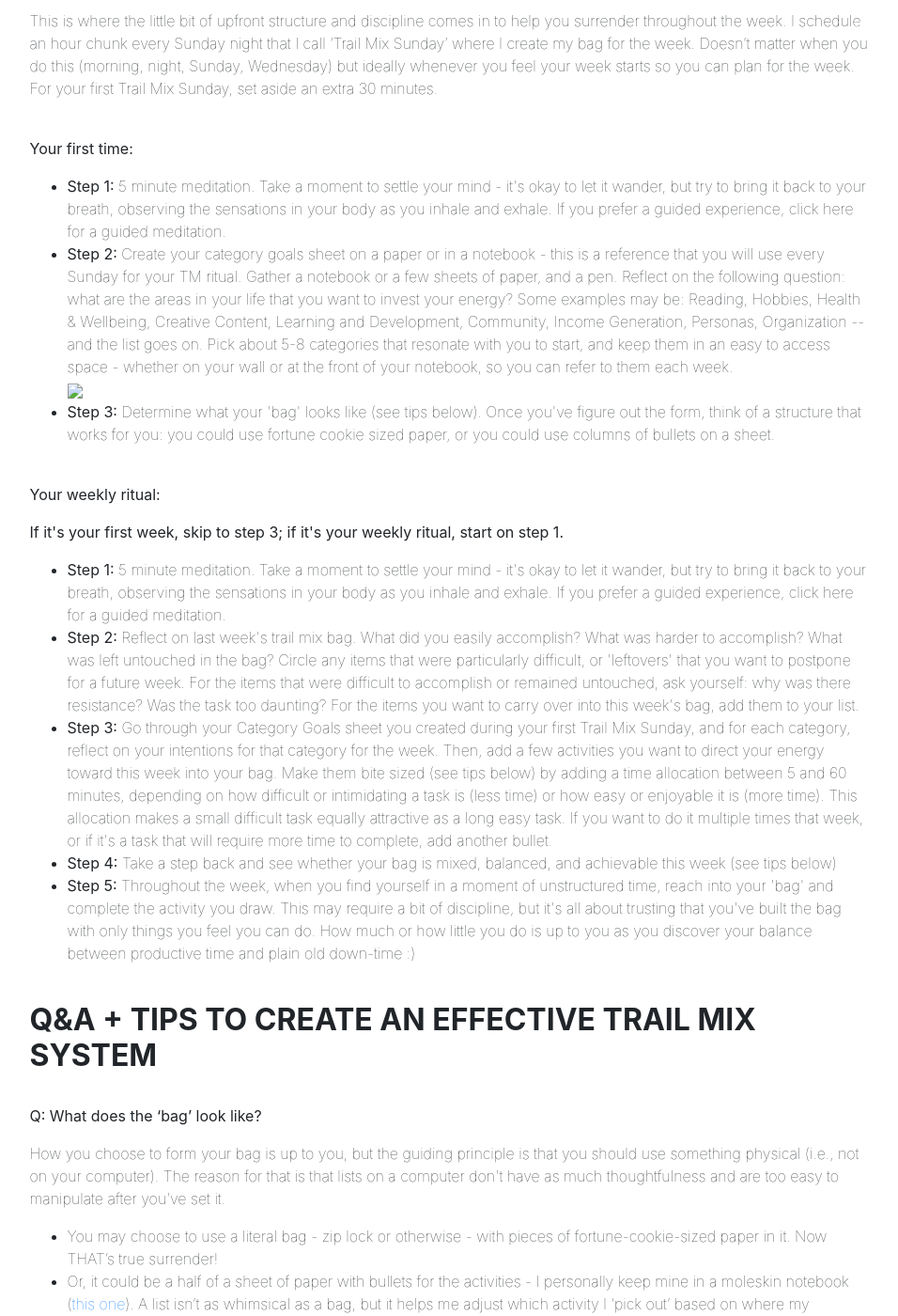
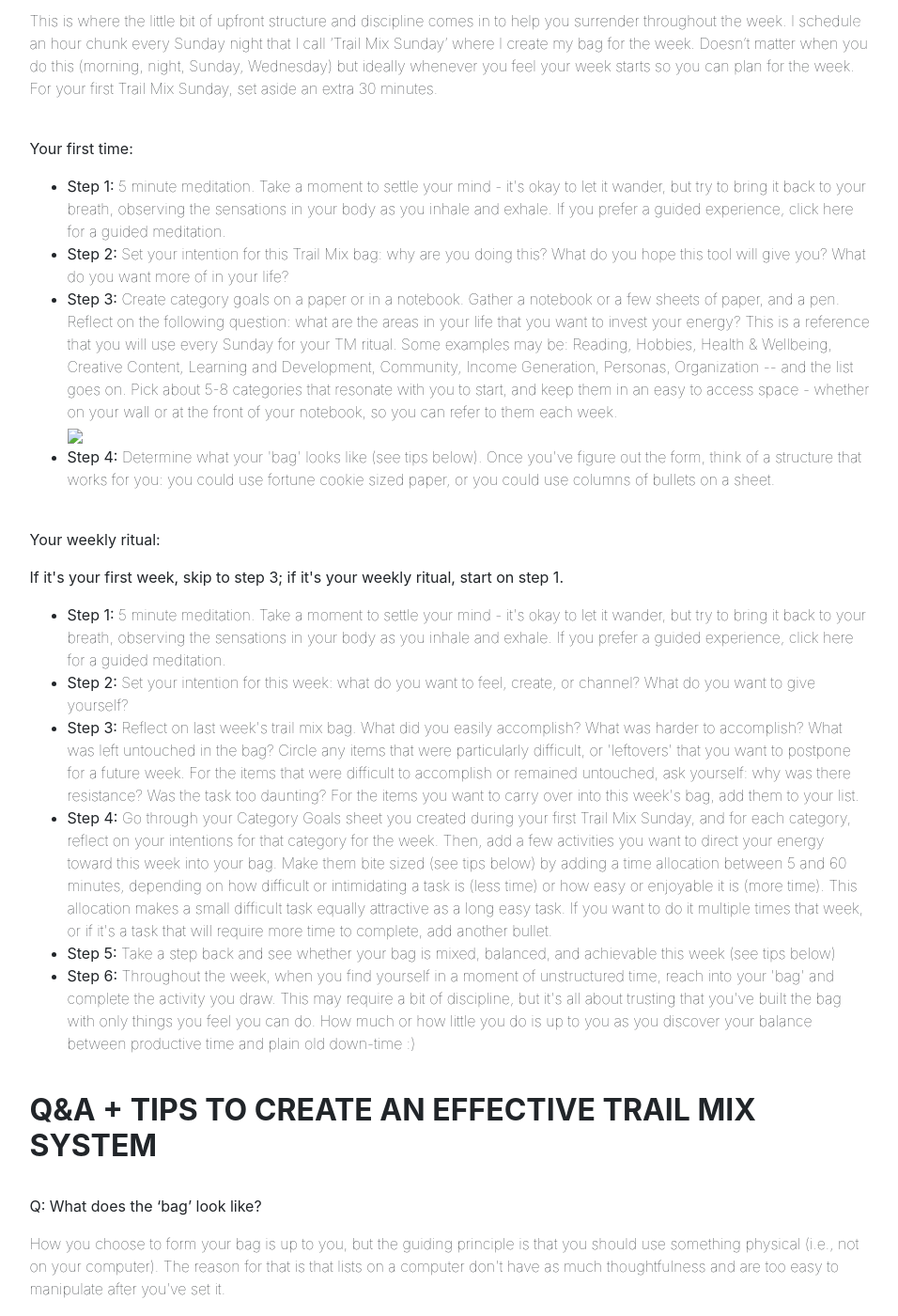
Before and after one commit to dalkat/dalkat.github.io, a Jekyll site: the page built from trailmix.md, in a window 1280 px wide and 1400 px high, scrolled down 3894 px. Shown: the whole window at 94% size, without its empty margins (161-1117 px from the left). Built offline with Jekyll 4.4.1, drawn with Linux system fonts in a browser that asks for light colours; nearby versions of some CDN libraries; some web fonts are replaced; library files that are not in the unit come from our copies.

Commit message:
added intention setting for both first and repeating instances

```diff
--- a/_layouts/trailmix.html
+++ b/_layouts/trailmix.html
@@ -94,9 +94,10 @@ layout: default-sub
 			<p><strong>Your first time: </strong></p>
 			<p><ul>
 			<li><strong>Step 1:</strong> 5 minute meditation. Take a moment to settle your mind - it's okay to let it wander, but try to bring it back to your breath, observing the sensations in your body as you inhale and exhale. If you prefer a guided experience, click here for a guided meditation.</li>
-			<li><strong>Step 2:</strong> Create your category goals sheet on a paper or in a notebook - this is a reference that you will use every Sunday for your TM ritual. Gather a notebook or a few sheets of paper, and a pen. Reflect on the following question: what are the areas in your life that you want to invest your energy? Some examples may be: Reading, Hobbies, Health &amp; Wellbeing, Creative Content, Learning and Development, Community, Income Generation, Personas, Organization -- and the list goes on. Pick about 5-8 categories that resonate with you to start, and keep them in an easy to access space - whether on your wall or at the front of your notebook, so you can refer to them each week.</li>
+			<li><strong>Step 2:</strong> Set your intention for this Trail Mix bag: why are you doing this? What do you hope this tool will give you? What do you want more of in your life?</li>
+		  	<li><strong>Step 3:</strong> Create category goals on a paper or in a notebook. Gather a notebook or a few sheets of paper, and a pen. Reflect on the following question: what are the areas in your life that you want to invest your energy? This is a reference that you will use every Sunday for your TM ritual. Some examples may be: Reading, Hobbies, Health &amp; Wellbeing, Creative Content, Learning and Development, Community, Income Generation, Personas, Organization -- and the list goes on. Pick about 5-8 categories that resonate with you to start, and keep them in an easy to access space - whether on your wall or at the front of your notebook, so you can refer to them each week.</li>
 			  <img src="/img/content/trailmixcategories.png" style="width: auto;">
-			<li><strong>Step 3:</strong> Determine what your 'bag' looks like (see tips below). Once you've figure out the form, think of a structure that works for you: you could use fortune cookie sized paper, or you could use columns of bullets on a sheet.</li>
+			<li><strong>Step 4:</strong> Determine what your 'bag' looks like (see tips below). Once you've figure out the form, think of a structure that works for you: you could use fortune cookie sized paper, or you could use columns of bullets on a sheet.</li>
 			</ul></p>
 			<br>
 
@@ -104,10 +105,11 @@ layout: default-sub
 			<p><strong>If it's your first week, skip to step 3; if it's your weekly ritual, start on step 1.</strong></p>
 			<p><ul>
 			<li><strong>Step 1: </strong>5 minute meditation. Take a moment to settle your mind - it's okay to let it wander, but try to bring it back to your breath, observing the sensations in your body as you inhale and exhale. If you prefer a guided experience, click here for a guided meditation.</li>
-			<li><strong>Step 2:</strong> Reflect on last week's trail mix bag. What did you easily accomplish? What was harder to accomplish? What was left untouched in the bag? Circle any items that were particularly difficult, or 'leftovers' that you want to postpone for a future week. For the items that were difficult to accomplish or remained untouched, ask yourself: why was there resistance? Was the task too daunting? For the items you want to carry over into this week's bag, add them to your list.</li>
-			<li><strong>Step 3:</strong> Go through your Category Goals sheet you created during your first Trail Mix Sunday, and for each category, reflect on your intentions for that category for the week. Then, add a few activities you want to direct your energy toward this week into your bag. Make them bite sized (see tips below) by adding a time allocation between 5 and 60 minutes, depending on how difficult or intimidating a task is (less time) or how easy or enjoyable it is (more time). This allocation makes a small difficult task equally attractive as a long easy task. If you want to do it multiple times that week, or if it's a task that will require more time to complete, add another bullet.</li>
-			<li><strong>Step 4:</strong> Take a step back and see whether your bag is mixed, balanced, and achievable this week (see tips below)</li>
-			<li><strong>Step 5: </strong>Throughout the week, when you find yourself in a moment of unstructured time, reach into your 'bag' and complete the activity you draw. This may require a bit of discipline, but it's all about trusting that you've built the bag with only things you feel you can do. How much or how little you do is up to you as you discover your balance between productive time and plain old down-time :)</li>
+			<li><strong>Step 2:</strong> Set your intention for this week: what do you want to feel, create, or channel? What do you want to give yourself?</li>
+			<li><strong>Step 3:</strong> Reflect on last week's trail mix bag. What did you easily accomplish? What was harder to accomplish? What was left untouched in the bag? Circle any items that were particularly difficult, or 'leftovers' that you want to postpone for a future week. For the items that were difficult to accomplish or remained untouched, ask yourself: why was there resistance? Was the task too daunting? For the items you want to carry over into this week's bag, add them to your list.</li>
+			<li><strong>Step 4:</strong> Go through your Category Goals sheet you created during your first Trail Mix Sunday, and for each category, reflect on your intentions for that category for the week. Then, add a few activities you want to direct your energy toward this week into your bag. Make them bite sized (see tips below) by adding a time allocation between 5 and 60 minutes, depending on how difficult or intimidating a task is (less time) or how easy or enjoyable it is (more time). This allocation makes a small difficult task equally attractive as a long easy task. If you want to do it multiple times that week, or if it's a task that will require more time to complete, add another bullet.</li>
+			<li><strong>Step 5:</strong> Take a step back and see whether your bag is mixed, balanced, and achievable this week (see tips below)</li>
+			<li><strong>Step 6: </strong>Throughout the week, when you find yourself in a moment of unstructured time, reach into your 'bag' and complete the activity you draw. This may require a bit of discipline, but it's all about trusting that you've built the bag with only things you feel you can do. How much or how little you do is up to you as you discover your balance between productive time and plain old down-time :)</li>
 			</ul></p>
 			<br>
 
```
